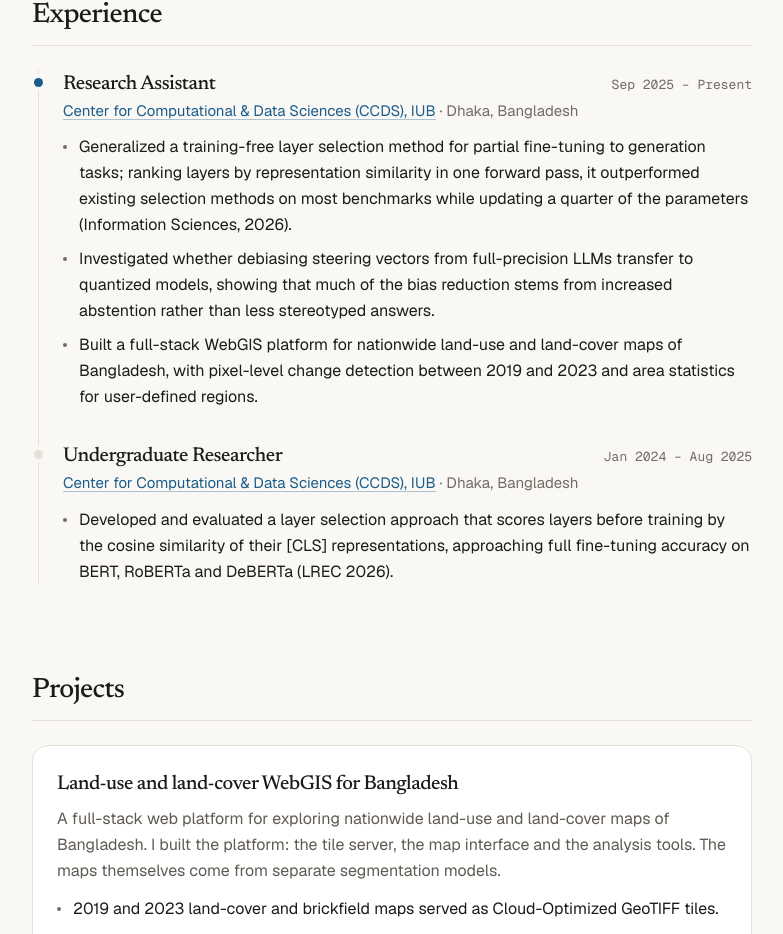
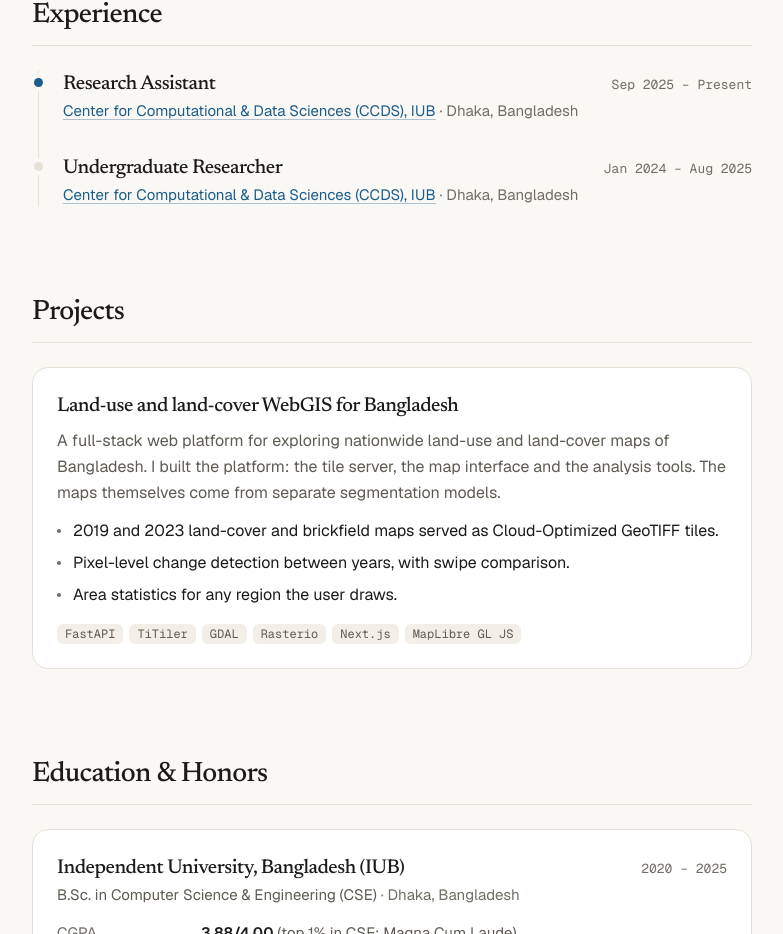
Before and after one commit to aldrinkabya/aldrinkabya.github.io, a Next.js app: page / in a window 1280 px wide. Shown: the part 3216-4150 px from the top of the page, without its empty margins (248-1031 px from the left). Built offline with nearby package versions, Linux system fonts and the light colour scheme.

Commit message:
Show Experience as a timeline of roles and dates, without the CV's bullets

```diff
--- a/src/components/Experience.tsx
+++ b/src/components/Experience.tsx
@@ -32,13 +32,6 @@ export function Experience() {
               )}
               <span className="text-subtle"> · {job.place}</span>
             </p>
-            <ul className="mt-3 space-y-2">
-              {job.bullets.map((b) => (
-                <li key={b} className="relative pl-4 leading-relaxed before:absolute before:left-0 before:top-[0.7em] before:size-1 before:rounded-full before:bg-subtle">
-                  {b}
-                </li>
-              ))}
-            </ul>
           </li>
         ))}
       </ol>
--- a/src/content/experience.ts
+++ b/src/content/experience.ts
@@ -1,6 +1,4 @@
 import type { Experience } from "./types";
-
-// Bullets are the CV's, word for word. Change them in both places.
 
 const ccds = {
   org: "Center for Computational & Data Sciences (CCDS), IUB",
@@ -13,19 +11,11 @@ export const experience: Experience[] = [
     role: "Research Assistant",
     ...ccds,
     start: "2025-09",
-    bullets: [
-      "Generalized a training-free layer selection method for partial fine-tuning to generation tasks; ranking layers by representation similarity in one forward pass, it outperformed existing selection methods on most benchmarks while updating a quarter of the parameters (Information Sciences, 2026).",
-      "Investigated whether debiasing steering vectors from full-precision LLMs transfer to quantized models, showing that much of the bias reduction stems from increased abstention rather than less stereotyped answers.",
-      "Built a full-stack WebGIS platform for nationwide land-use and land-cover maps of Bangladesh, with pixel-level change detection between 2019 and 2023 and area statistics for user-defined regions.",
-    ],
   },
   {
     role: "Undergraduate Researcher",
     ...ccds,
     start: "2024-01",
     end: "2025-08",
-    bullets: [
-      "Developed and evaluated a layer selection approach that scores layers before training by the cosine similarity of their [CLS] representations, approaching full fine-tuning accuracy on BERT, RoBERTa and DeBERTa (LREC 2026).",
-    ],
   },
 ];
--- a/src/content/types.ts
+++ b/src/content/types.ts
@@ -87,7 +87,6 @@ export interface Experience {
   start: YearMonth;
   /** Absent while the role is current. */
   end?: YearMonth;
-  bullets: string[];
 }
 
 export interface Education {
```
